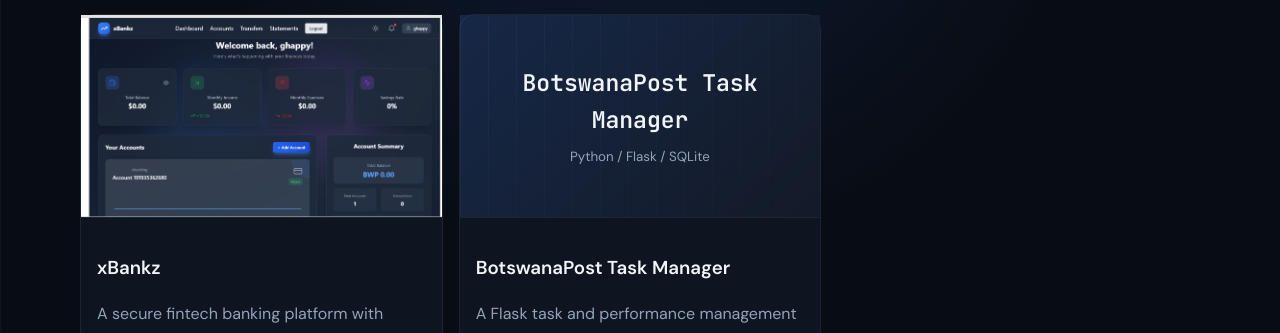
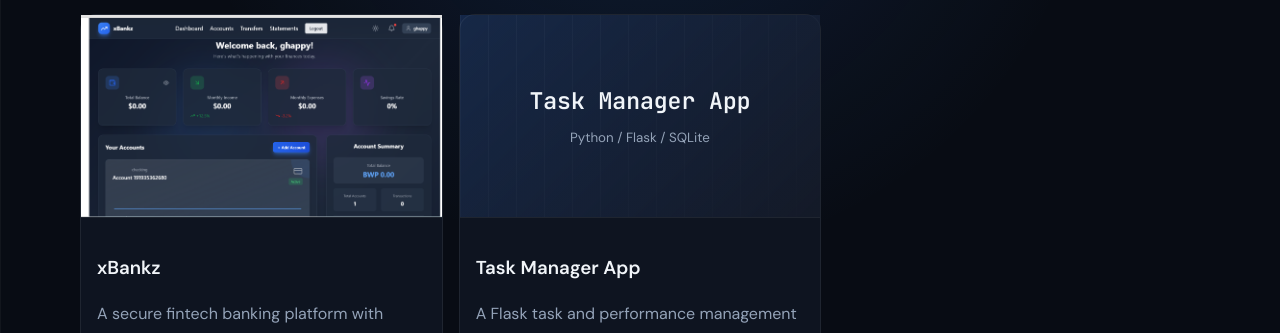
Before and after one commit to EIM019/portfolio-frontend, a React (Vite) app: page /projects in a window 1280 px wide. Shown: the part 196-529 px from the top of the page. Built offline with nearby package versions, Linux system fonts and the light colour scheme; no server answers.

Commit message:
Rename task manager project

```diff
--- a/src/data/projects.js
+++ b/src/data/projects.js
@@ -14,7 +14,7 @@
   },
   {
     id: 2,
-    title: "BotswanaPost Task Manager",
+    title: "Task Manager App",
     description: "A Flask task and performance management system for tracking appraisals, tasks, notifications, and team productivity.",
     problem: "Teams needed a clearer way to assign tasks, monitor completion, capture appraisal records, and review performance without relying on scattered manual tracking.",
     solution: "Built a Python Flask application with role-based dashboards, task assignment flows, employee appraisal views, notification handling, and reporting/export tools.",
```
